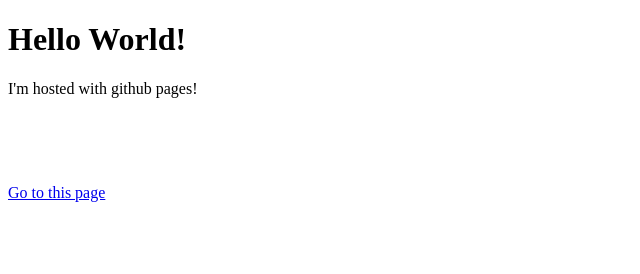
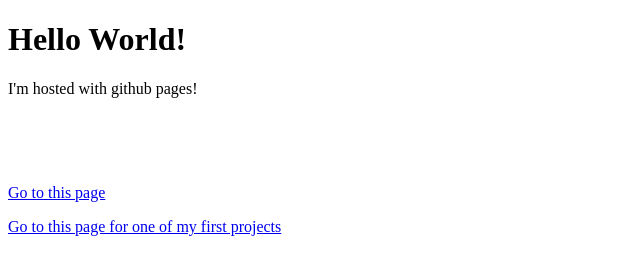
Before and after one commit to CFrancisJ/CFrancisJ.github.io, a plain HTML site: page index.html in a window 1280 px wide. Shown: the whole page, without its empty margins (0-640 px from the left). Drawn offline with Linux system fonts and the light colour scheme.

Commit message:
added rock paper scissors

```diff
--- a/index.html
+++ b/index.html
@@ -9,5 +9,6 @@
         <p>I'm hosted with github pages!</p>
         <br><br><br>
         <p><a href="page.html">Go to this page</a></p>
+        <p><a href="cfrancisj.github.io/rockpaperscissors">Go to this page for one of my first projects</a></p>
     </body>
 </html>
```
Also changed, not shown: page.html (+1 -0 lines).
